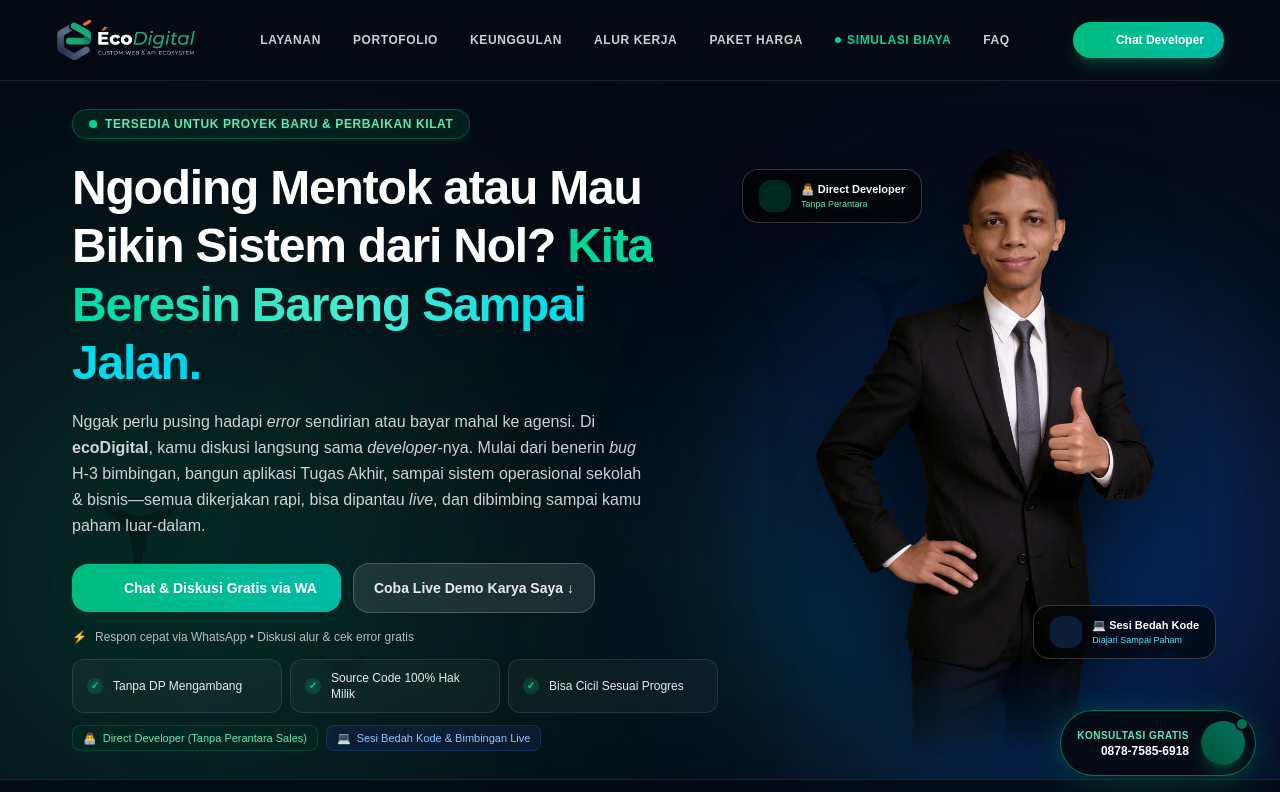
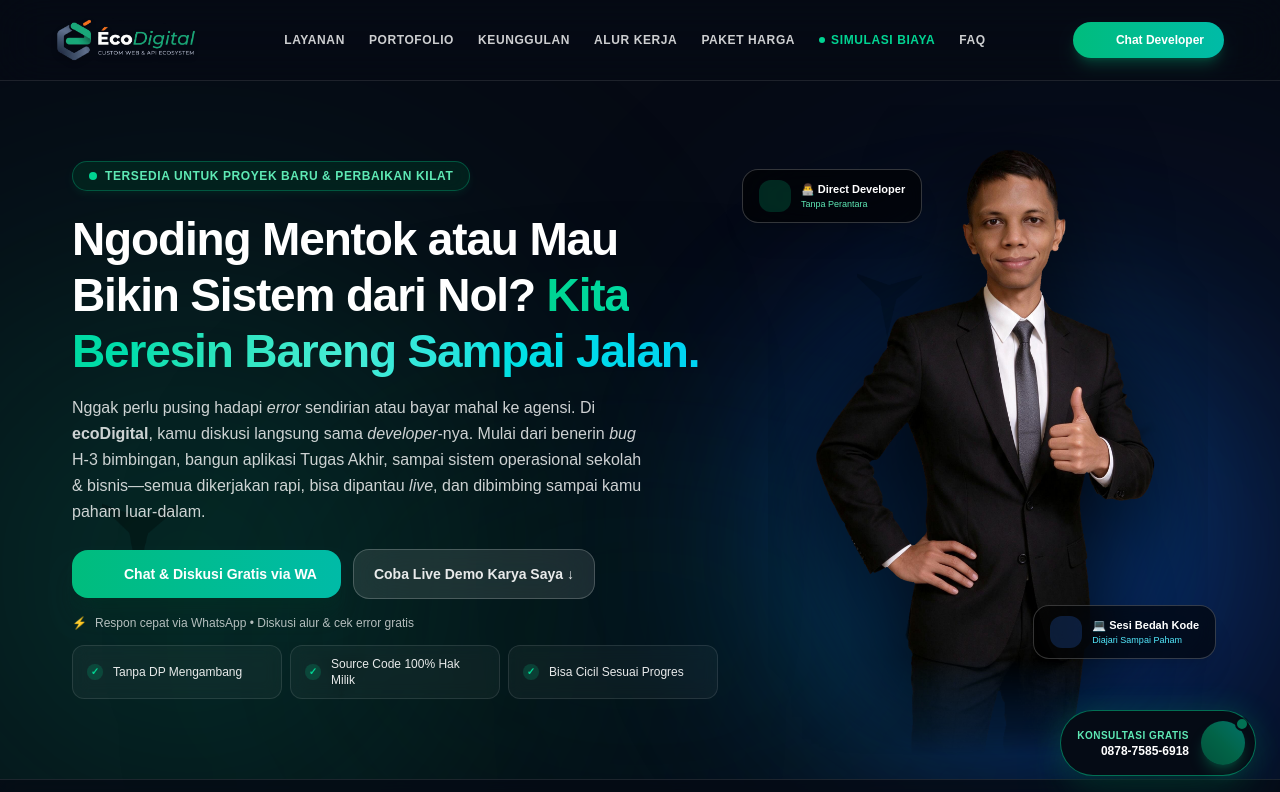
Before and after one commit to echoTech187/eco-digital, a Next.js app: page / in a window 1280 px wide. Shown: the top 792 px of the page. Built offline with nearby package versions, Linux system fonts and the light colour scheme; some icons are missing.

Commit message:
fix(responsive): optimize tablet navigation, prevent text wrap, and fix hero bottom bar collision

```diff
--- a/src/components/sections/hero-section.tsx
+++ b/src/components/sections/hero-section.tsx
@@ -74,7 +74,7 @@ export function HeroSection() {
               </div>
 
               {/* Headline Utama Sesuai Dokumen Blueprint */}
-              <h1 className="mt-3.5 sm:mt-5 text-[26px] sm:text-3xl md:text-4xl lg:text-[40px] xl:text-[48px] font-black tracking-tight text-white leading-[1.22]">
+              <h1 className="mt-3.5 sm:mt-5 text-[26px] sm:text-3xl md:text-4xl lg:text-[34px] xl:text-[46px] font-black tracking-tight text-white leading-[1.22]">
                 Ngoding Mentok atau Mau Bikin Sistem dari Nol?{" "}
                 <span className="block mt-1 sm:mt-0 sm:inline bg-gradient-to-r from-emerald-400 via-teal-300 to-cyan-400 bg-clip-text text-transparent">
                   Kita Beresin Bareng Sampai Jalan.
@@ -141,7 +141,7 @@ export function HeroSection() {
               </div>
 
               {/* Highlight Direct Developer Tambahan di Mobile */}
-              <div className="mt-3 flex flex-wrap items-center gap-2 text-[11px] text-white/60">
+              <div className="mt-3 flex flex-wrap items-center gap-2 text-[11px] text-white/60 lg:hidden">
                 <span className="inline-flex items-center gap-1.5 rounded-lg bg-emerald-950/40 border border-emerald-500/20 px-2.5 py-1 text-emerald-300 font-medium">
                   <span>👨‍💻</span>
                   <span>Direct Developer (Tanpa Perantara Sales)</span>
@@ -166,7 +166,7 @@ export function HeroSection() {
               <div className="pointer-events-none absolute h-[280px] w-[280px] sm:h-[380px] sm:w-[380px] lg:h-[440px] lg:w-[440px] rounded-full bg-gradient-to-tr from-emerald-500/25 via-blue-600/30 to-cyan-400/25 blur-[90px] -z-10" />
 
               {/* Floating Badge 1: Direct Developer (Tanpa Perantara) */}
-              <div className="hidden sm:flex absolute -left-4 top-16 z-20 items-center gap-2.5 rounded-2xl border border-white/20 bg-black/60 px-4 py-2.5 shadow-xl backdrop-blur-xl animate-float">
+              <div className="hidden sm:flex absolute left-0 xl:-left-4 top-16 z-20 items-center gap-2.5 rounded-2xl border border-white/20 bg-black/60 px-4 py-2.5 shadow-xl backdrop-blur-xl animate-float">
                 <span className="flex h-8 w-8 items-center justify-center rounded-xl bg-emerald-500/20 text-emerald-300">
                   <HugeiconsIcon icon={LaptopProgrammingIcon} size={18} />
                 </span>
@@ -216,7 +216,7 @@ export function HeroSection() {
 
       {/* Hero Bottom Anchor Bar (Scroll Button on Left, Official WA on Right) */}
       <div className="relative z-30 w-full border-t border-white/10 bg-[#060A14]/80 backdrop-blur-md px-4 sm:px-8 lg:px-14 xl:px-18 py-3 sm:py-3.5">
-        <div className="mx-auto flex max-w-7xl items-center justify-between">
+        <div className="mx-auto flex max-w-7xl items-center justify-between sm:pr-48 lg:pr-52">
           <Link
             href="#layanan"
             className="group inline-flex items-center gap-2 rounded-full border border-white/15 bg-white/5 px-4 py-2 text-xs font-semibold text-white/80 backdrop-blur-md transition-all hover:border-emerald-400/50 hover:bg-white/10 hover:text-white active:scale-95 cursor-pointer"
--- a/src/components/sections/navbar-section.tsx
+++ b/src/components/sections/navbar-section.tsx
@@ -64,62 +64,62 @@ export function NavbarSection() {
             />
           </Link>
 
-          {/* Center: Navigation Links (Desktop & Notebook) */}
-          <nav className="hidden items-center gap-4 xl:gap-8 lg:flex">
+          {/* Center: Navigation Links (Desktop & Widescreen) */}
+          <nav className="hidden items-center gap-3.5 xl:gap-6 2xl:gap-8 xl:flex whitespace-nowrap">
             <Link
               href="#layanan"
-              className="text-xs font-semibold uppercase tracking-wider text-white/80 transition-colors hover:text-emerald-300"
+              className="text-xs font-semibold uppercase tracking-wider text-white/80 transition-colors hover:text-emerald-300 whitespace-nowrap"
             >
               Layanan
             </Link>
             <Link
               href="#portofolio"
-              className="text-xs font-semibold uppercase tracking-wider text-white/80 transition-colors hover:text-emerald-300"
+              className="text-xs font-semibold uppercase tracking-wider text-white/80 transition-colors hover:text-emerald-300 whitespace-nowrap"
             >
               Portofolio
             </Link>
             <Link
               href="#keunggulan"
-              className="text-xs font-semibold uppercase tracking-wider text-white/80 transition-colors hover:text-emerald-300"
+              className="text-xs font-semibold uppercase tracking-wider text-white/80 transition-colors hover:text-emerald-300 whitespace-nowrap"
             >
               Keunggulan
             </Link>
             <Link
               href="#cara-kerja"
-              className="text-xs font-semibold uppercase tracking-wider text-white/80 transition-colors hover:text-emerald-300"
+              className="text-xs font-semibold uppercase tracking-wider text-white/80 transition-colors hover:text-emerald-300 whitespace-nowrap"
             >
               Alur Kerja
             </Link>
             <Link
               href="#paket-harga"
-              className="text-xs font-semibold uppercase tracking-wider text-white/80 transition-colors hover:text-emerald-300"
+              className="text-xs font-semibold uppercase tracking-wider text-white/80 transition-colors hover:text-emerald-300 whitespace-nowrap"
             >
               Paket Harga
             </Link>
             <Link
               href="#kalkulator-biaya"
-              className="text-xs font-semibold uppercase tracking-wider text-emerald-400 transition-colors hover:text-emerald-300 flex items-center gap-1.5"
+              className="text-xs font-semibold uppercase tracking-wider text-emerald-400 transition-colors hover:text-emerald-300 flex items-center gap-1.5 whitespace-nowrap"
             >
               <span className="h-1.5 w-1.5 rounded-full bg-emerald-400 animate-ping" />
               Simulasi Biaya
             </Link>
             <Link
               href="#faq"
-              className="text-xs font-semibold uppercase tracking-wider text-white/80 transition-colors hover:text-emerald-300"
+              className="text-xs font-semibold uppercase tracking-wider text-white/80 transition-colors hover:text-emerald-300 whitespace-nowrap"
             >
               FAQ
             </Link>
           </nav>
 
           {/* Right: Direct WhatsApp CTA Button & Mobile/Tablet Hamburger */}
-          <div className="flex items-center gap-2 sm:gap-3">
+          <div className="flex items-center gap-2 sm:gap-3 shrink-0">
             <a
               href={getWaUrl(
                 "Halo Mas (ecoDigital), saya mau konsultasi pembuatan website / sistem."
               )}
               target="_blank"
               rel="noopener noreferrer"
-              className="inline-flex items-center gap-1.5 sm:gap-2 rounded-full bg-gradient-to-r from-emerald-500 to-teal-500 px-3 sm:px-5 py-2 sm:py-2.5 text-[11px] sm:text-xs font-bold text-white shadow-lg shadow-emerald-500/25 transition-all hover:from-emerald-400 hover:to-teal-400 hover:scale-105 active:scale-95"
+              className="inline-flex items-center gap-1.5 sm:gap-2 rounded-full bg-gradient-to-r from-emerald-500 to-teal-500 px-3 sm:px-5 py-2 sm:py-2.5 text-[11px] sm:text-xs font-bold text-white shadow-lg shadow-emerald-500/25 transition-all hover:from-emerald-400 hover:to-teal-400 hover:scale-105 active:scale-95 whitespace-nowrap shrink-0"
             >
               <HugeiconsIcon icon={WhatsappIcon} size={15} />
               <span className="hidden sm:inline">Chat Developer</span>
@@ -129,7 +129,7 @@ export function NavbarSection() {
             {/* Mobile & Tablet Hamburger Toggle Button */}
             <button
               onClick={() => setMobileMenuOpen(true)}
-              className="flex h-9 w-9 sm:h-10 sm:w-10 items-center justify-center rounded-xl border border-white/10 bg-white/5 text-white/80 transition-colors hover:bg-white/10 hover:text-white lg:hidden cursor-pointer"
+              className="flex h-9 w-9 sm:h-10 sm:w-10 items-center justify-center rounded-xl border border-white/10 bg-white/5 text-white/80 transition-colors hover:bg-white/10 hover:text-white xl:hidden cursor-pointer"
               aria-label="Buka Menu Navigasi"
               aria-expanded={mobileMenuOpen}
             >
@@ -143,7 +143,7 @@ export function NavbarSection() {
       {mounted &&
         createPortal(
           <div
-            className={`fixed inset-0 z-[999] lg:hidden transition-all duration-300 ${
+            className={`fixed inset-0 z-[999] xl:hidden transition-all duration-300 ${
               mobileMenuOpen
                 ? "pointer-events-auto opacity-100 visible"
                 : "pointer-events-none opacity-0 invisible"
```
